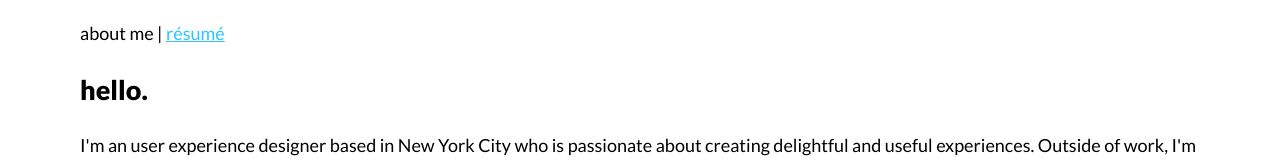
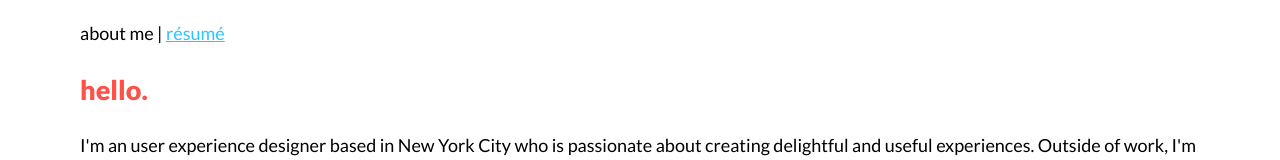
Before and after one commit to nstepheyim/myResume, a plain HTML site: page index.html in a window 1280 px wide. Shown: the part 138-298 px from the top of the page. Drawn offline with Linux system fonts and the light colour scheme.

Commit message:
changed h2 header color

```diff
--- a/css/style.css
+++ b/css/style.css
@@ -32,7 +32,7 @@ h1 {
 }
 
 h2 {
-	color: #000000;
+	color: #FF5149;
 }
 
 h3 {
```
